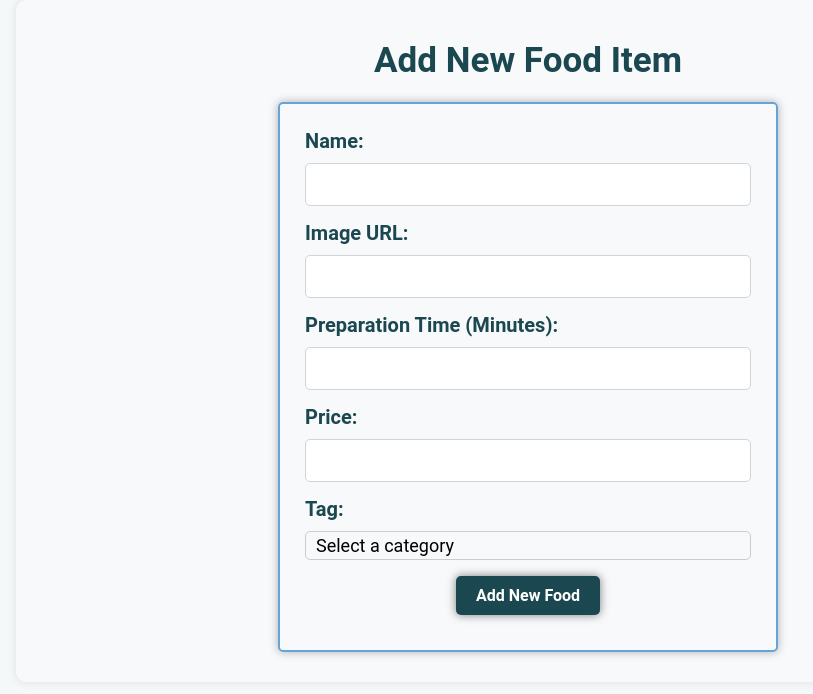
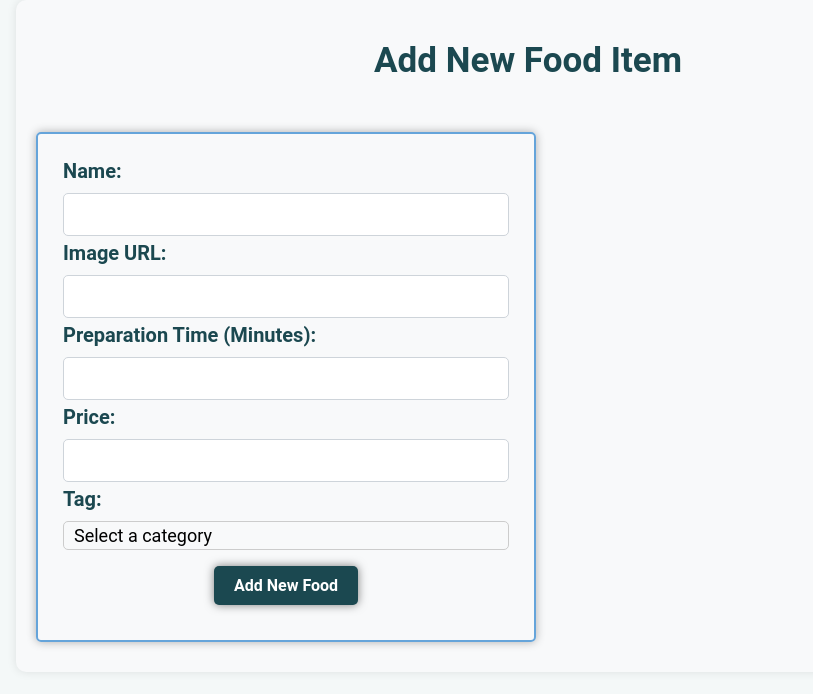
Before and after one commit to cynos28/Hotel-Reservation-system, a React (Create React App) app in the folder client/: page /add-food in a window 1280 px wide. Shown: the top 694 px of the page, without its empty margins (112-925 px from the left). Built offline with nearby package versions, Linux system fonts and the light colour scheme; no server answers.

Commit message:
Update foodAddDelivery.css

```diff
--- a/client/src/pages/FoodUser/FoodAddDelivery/foodAddDelivery.css
+++ b/client/src/pages/FoodUser/FoodAddDelivery/foodAddDelivery.css
@@ -8,6 +8,9 @@
     background-color: #f8f9fa;
     border-radius: 10px;
     box-shadow: 0 0 10px rgba(0, 0, 0, 0.1);
+    display: grid;
+    grid-template-columns: repeat(2, 1fr); /* Two equal-width columns */
+    gap: 20px; /* Spacing between columns */
   }
 
   /* Header */
@@ -15,12 +18,7 @@
     text-align: center;
     color: #1b4850;
     margin-bottom: 20px;
-  }
-
-  /* Form */
-  .cart-form {
-    display: flex;
-    flex-direction: column;
+    grid-column: span 2; /* Make header span both columns */
   }
 
   /* Label */
@@ -34,7 +32,6 @@
   .cart-input {
     width: 100%;
     padding: 10px;
-    margin-bottom: 15px;
     border: 1px solid #ced4da;
     border-radius: 5px;
     box-sizing: border-box;
```
